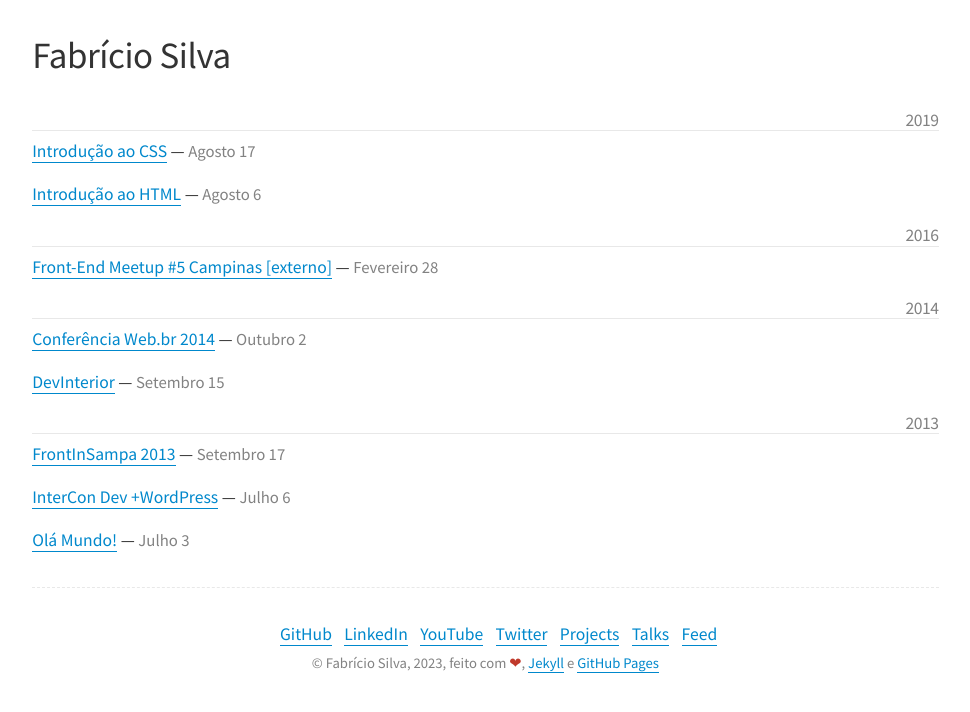
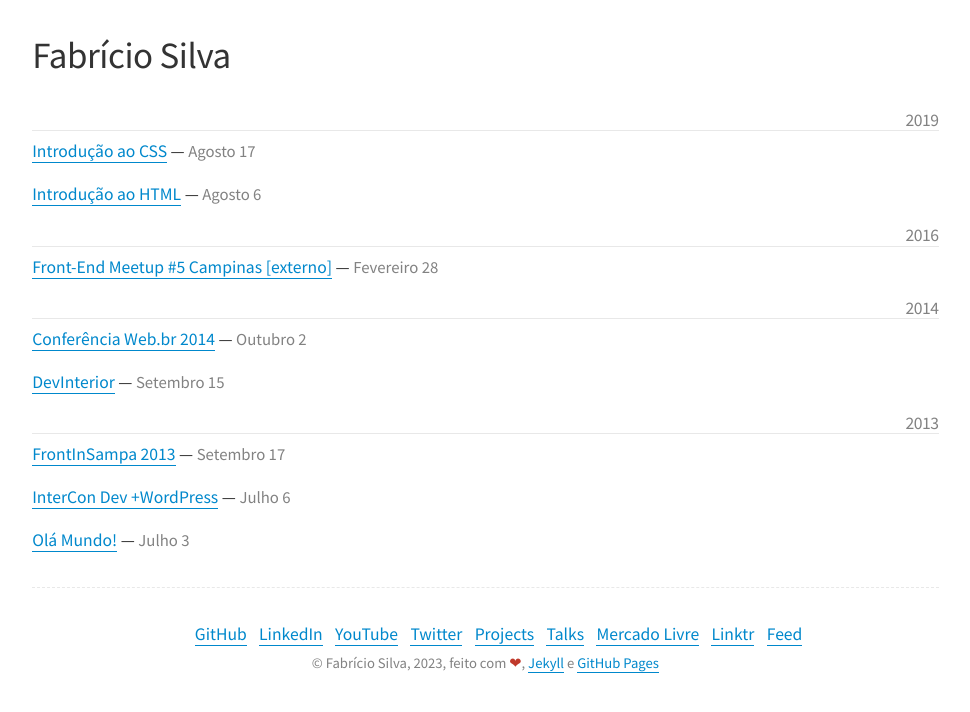
Before and after one commit to fabriciofmsilva/fabriciofmsilva.github.io, a Jekyll site: the page built from index.html, in a window 1280 px wide. Shown: the top 712 px of the page, without its empty margins (159-1129 px from the left). Built offline with Jekyll 4.4.1, drawn with Linux system fonts in a browser that asks for light colours.

Commit message:
adiciona o link do ml e linktr no footer

```diff
--- a/_includes/footer.html
+++ b/_includes/footer.html
@@ -19,6 +19,12 @@
       <a class="nav__link" href="/talks">Talks</a>
     </li>
     <li class="nav__item">
+      <a class="nav__link" href="https://lista.mercadolivre.com.br/_CustId_141824211">Mercado Livre</a>
+    </li>
+    <li class="nav__item">
+      <a class="nav__link" href="https://linktr.ee/fabriciofmsilva">Linktr</a>
+    </li>
+    <li class="nav__item">
       <a class="nav__link" href="{{ "/feed.xml" | prepend: site.baseurl }}">Feed</a>
     </li>
   </ul>
```
